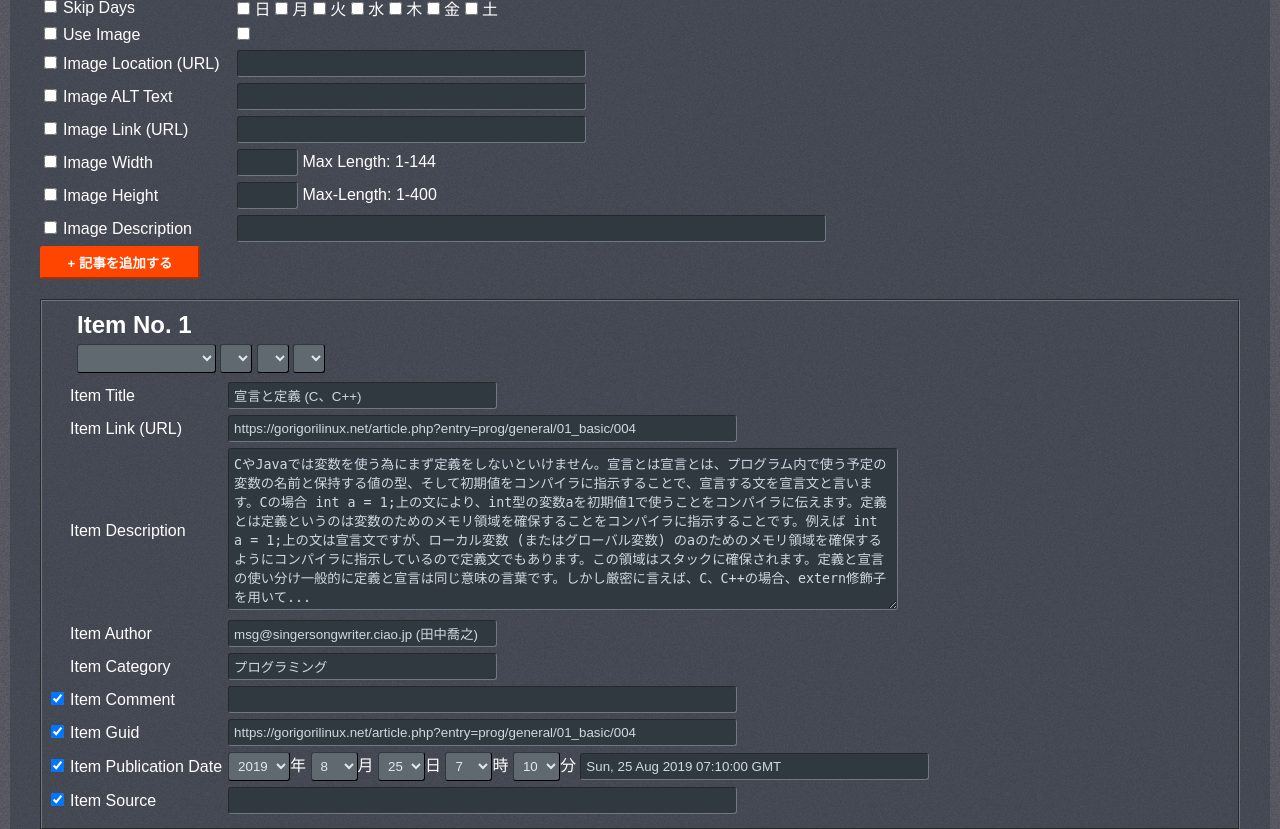
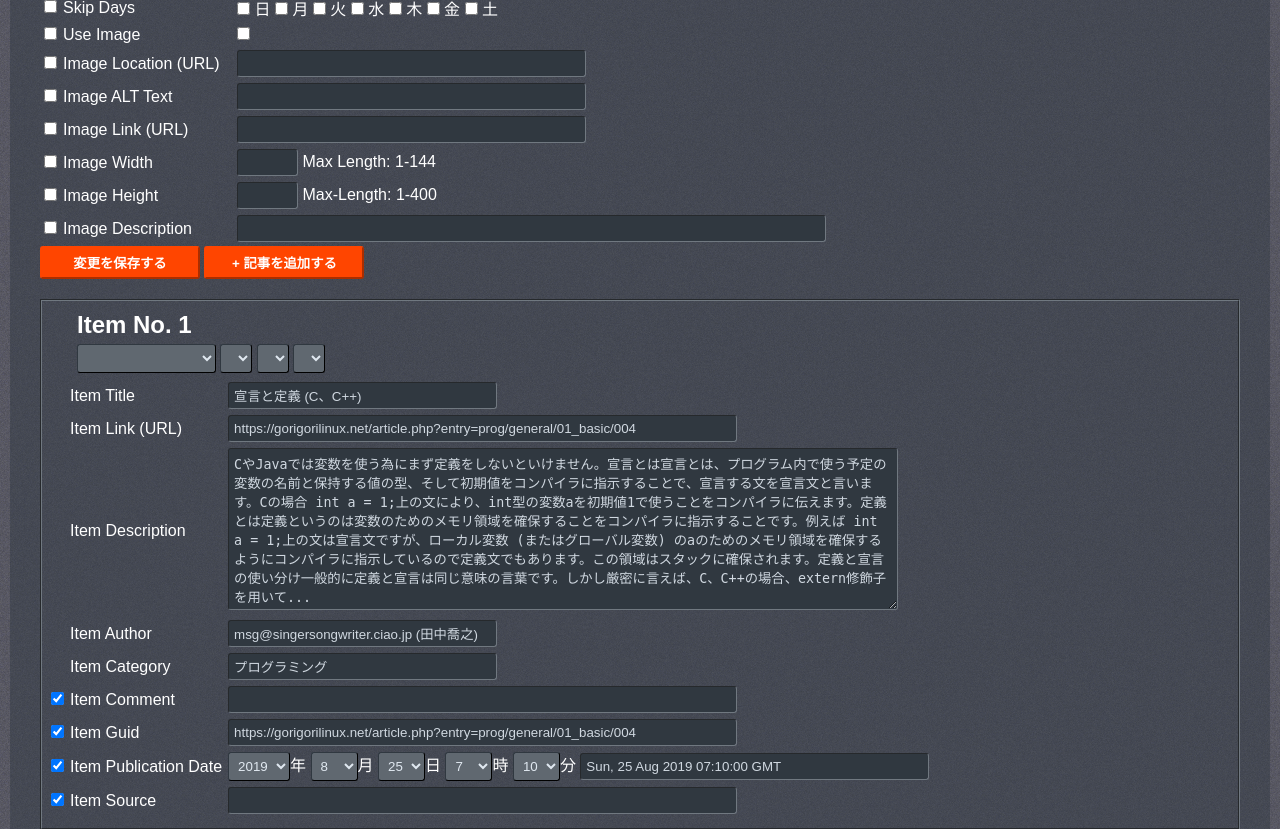
Before and after one commit to aharotias2/gorigorilinux, a PHP site: page /rsseditor.php in a window 1280 px wide. Shown: the part 534-1363 px from the top of the page. Run offline with PHP 8.4, Linux system fonts and the light colour scheme; the visitor is signed in with stand-in values (Sample User, id 1); lists and menus that the app fills with data are empty.

Commit message:
rsseditor.phpの送信ボタンの位置を少し変更

```diff
--- a/rsseditor.php
+++ b/rsseditor.php
@@ -452,6 +452,7 @@
                      document.forms[0].submit();
                      return true;
                  };
+		 select("#formSubmit-2").onclick = select("#formSubmit").onclick;
              };
             </script>
         </head>
@@ -635,6 +636,7 @@
                         </tr>
                     </table>
 
+                    <button id="formSubmit-2" type="button">変更を保存する</button>
                     <button id="addNewItem" type="button">+ 記事を追加する</button>
                     <button id="formSubmit" type="button">変更を保存する</button>
                 </form>
```
